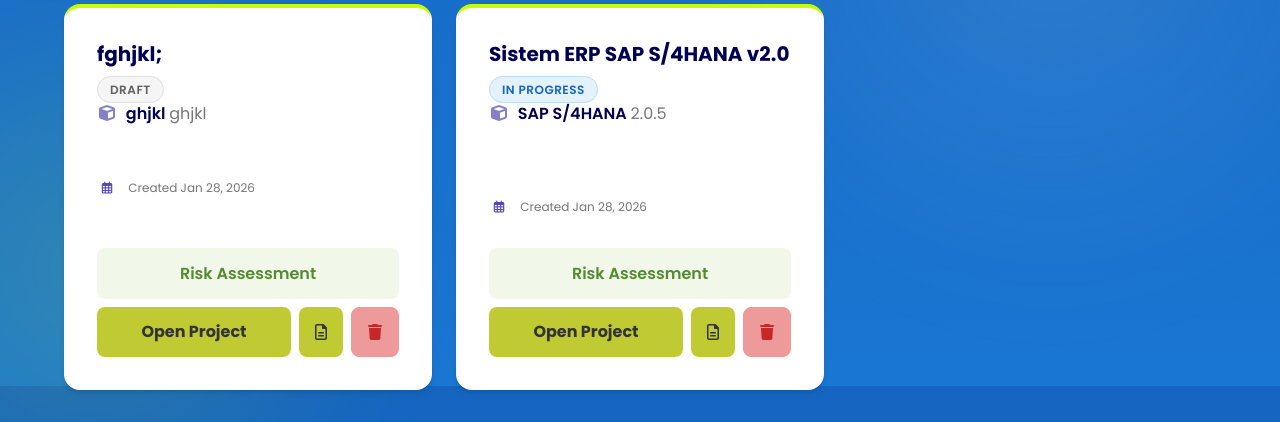
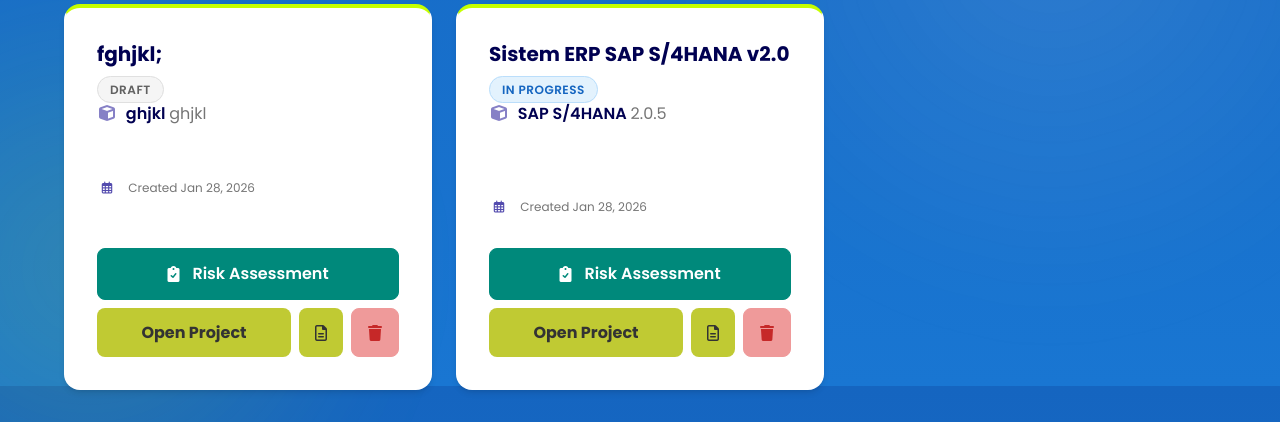
Before and after one commit to VanisaIndriyani/crud, a PHP site: page /dashboard.php in a window 1280 px wide. Shown: the part 414-836 px from the top of the page. Run offline with PHP 8.4, Linux system fonts and the light colour scheme; a user stored in the database is signed in; data comes from the database, SQL or seed files in the repository.

Commit message:
Update Risk Assessment button style to Teal for better visibility

```diff
--- a/assets/css/style.css
+++ b/assets/css/style.css
@@ -935,6 +935,21 @@ footer {
     z-index: 1;
 }
 
+/* Custom Buttons */
+.btn-teal {
+    background-color: #00897b;
+    color: #ffffff;
+    border: 1px solid #00897b;
+}
+
+.btn-teal:hover {
+    background-color: #00695c;
+    border-color: #004d40;
+    color: #ffffff;
+    transform: translateY(-2px);
+    box-shadow: var(--shadow-md);
+}
+
 /* Toast Notification */
 .toast-notification {
     visibility: hidden;
--- a/dashboard.php
+++ b/dashboard.php
@@ -275,8 +275,8 @@ try {
                     </div>
 
                     <div style="display: flex; flex-wrap: wrap; gap: 8px; margin-top: auto;">
-                        <a href="risk_assessment.php?project_id=<?php echo $project['id']; ?>" class="btn btn-secondary" style="flex: 1 1 100%; justify-content: center; border-color: #9ccc65; color: #558b2f; background-color: #f1f8e9;" title="Risk Assessment">
-                           Risk Assessment
+                        <a href="risk_assessment.php?project_id=<?php echo $project['id']; ?>" class="btn btn-teal" style="flex: 1 1 100%; justify-content: center;" title="Risk Assessment">
+                           <i class="fas fa-clipboard-check" style="margin-right: 5px;"></i> Risk Assessment
                         </a>
                         <a href="project_details.php?id=<?php echo $project['id']; ?>" class="btn btn-primary" style="flex: 2; justify-content: center; background-color: #c0ca33; border-color: #c0ca33; color: #333;">
                             Open Project
```
